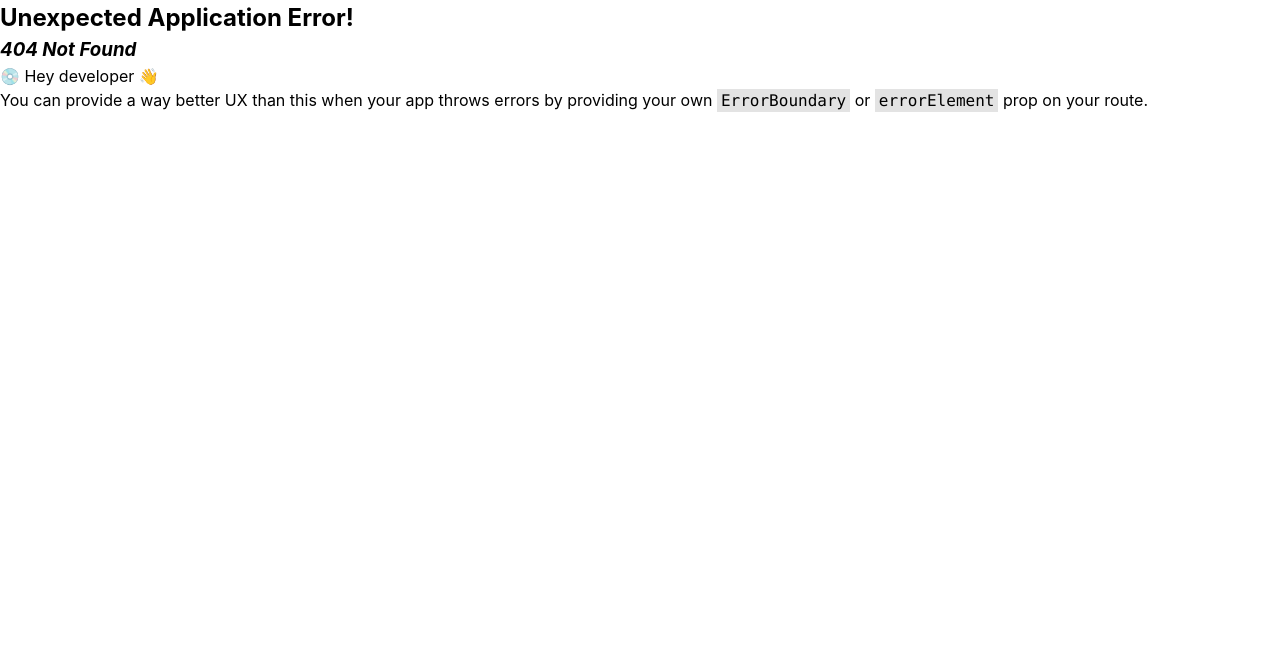
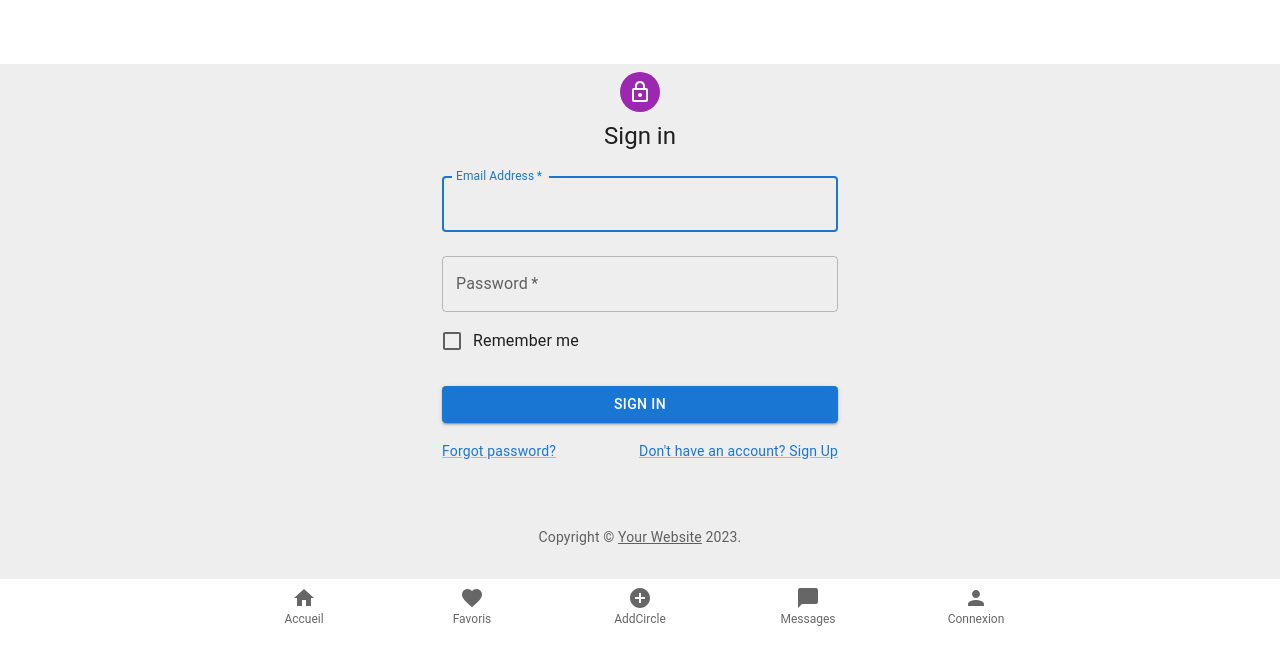
Before and after one commit to VinceBmmrt/projet-2-sensi-bd, a React (Vite) app: page /login in a window 1280 px wide. Before the commit this address had no page. Shown: the top 662 px of the page. Built offline with nearby package versions, Linux system fonts and the light colour scheme.

Commit message:
add login router and component from material UI

```diff
--- /dev/null
+++ b/src/components/Login/Login.tsx
@@ -0,0 +1,120 @@
+import * as React from 'react';
+import Avatar from '@mui/material/Avatar';
+import Button from '@mui/material/Button';
+import CssBaseline from '@mui/material/CssBaseline';
+import TextField from '@mui/material/TextField';
+import FormControlLabel from '@mui/material/FormControlLabel';
+import Checkbox from '@mui/material/Checkbox';
+import Link from '@mui/material/Link';
+import Grid from '@mui/material/Grid';
+import Box from '@mui/material/Box';
+import LockOutlinedIcon from '@mui/icons-material/LockOutlined';
+import Typography from '@mui/material/Typography';
+import Container from '@mui/material/Container';
+import { createTheme, ThemeProvider } from '@mui/material/styles';
+
+function Copyright(props: any) {
+  return (
+    <Typography
+      variant="body2"
+      color="text.secondary"
+      align="center"
+      {...props}
+    >
+      {'Copyright © '}
+      <Link color="inherit" href="https://mui.com/">
+        Your Website
+      </Link>{' '}
+      {new Date().getFullYear()}.
+    </Typography>
+  );
+}
+
+// TODO remove, this demo shouldn't need to reset the theme.
+const defaultTheme = createTheme();
+
+export default function SignIn() {
+  const handleSubmit = (event: React.FormEvent<HTMLFormElement>) => {
+    event.preventDefault();
+    const data = new FormData(event.currentTarget);
+    console.log({
+      email: data.get('email'),
+      password: data.get('password'),
+    });
+  };
+
+  return (
+    <ThemeProvider theme={defaultTheme}>
+      <Container component="main" maxWidth="xs">
+        <CssBaseline />
+        <Box
+          sx={{
+            marginTop: 8,
+            display: 'flex',
+            flexDirection: 'column',
+            alignItems: 'center',
+          }}
+        >
+          <Avatar sx={{ m: 1, bgcolor: 'secondary.main' }}>
+            <LockOutlinedIcon />
+          </Avatar>
+          <Typography component="h1" variant="h5">
+            Sign in
+          </Typography>
+          <Box
+            component="form"
+            onSubmit={handleSubmit}
+            noValidate
+            sx={{ mt: 1 }}
+          >
+            <TextField
+              margin="normal"
+              required
+              fullWidth
+              id="email"
+              label="Email Address"
+              name="email"
+              autoComplete="email"
+              autoFocus
+            />
+            <TextField
+              margin="normal"
+              required
+              fullWidth
+              name="password"
+              label="Password"
+              type="password"
+              id="password"
+              autoComplete="current-password"
+            />
+            <FormControlLabel
+              control={<Checkbox value="remember" color="primary" />}
+              label="Remember me"
+            />
+            <Button
+              type="submit"
+              fullWidth
+              variant="contained"
+              sx={{ mt: 3, mb: 2 }}
+            >
+              Sign In
+            </Button>
+            <Grid container>
+              <Grid item xs>
+                <Link href="#" variant="body2">
+                  Forgot password?
+                </Link>
+              </Grid>
+              <Grid item>
+                <Link href="#" variant="body2">
+                  Don't have an account? Sign Up
+                </Link>
+              </Grid>
+            </Grid>
+          </Box>
+        </Box>
+        <Copyright sx={{ mt: 8, mb: 4 }} />
+      </Container>
+    </ThemeProvider>
+  );
+}
--- a/src/routes.tsx
+++ b/src/routes.tsx
@@ -1,6 +1,7 @@
 import { createBrowserRouter } from 'react-router-dom';
 import App from './components/App/App';
 import Home from './components/Home/Home';
+import Login from './components/Login/Login';
 
 // eslint-disable-next-line import/prefer-default-export
 export const router = createBrowserRouter([
@@ -14,6 +15,10 @@ export const router = createBrowserRouter([
         path: '/',
         element: <Home />,
       },
+      {
+        path: '/login',
+        element: <Login />,
+      },
     ],
   },
 ]);
```
